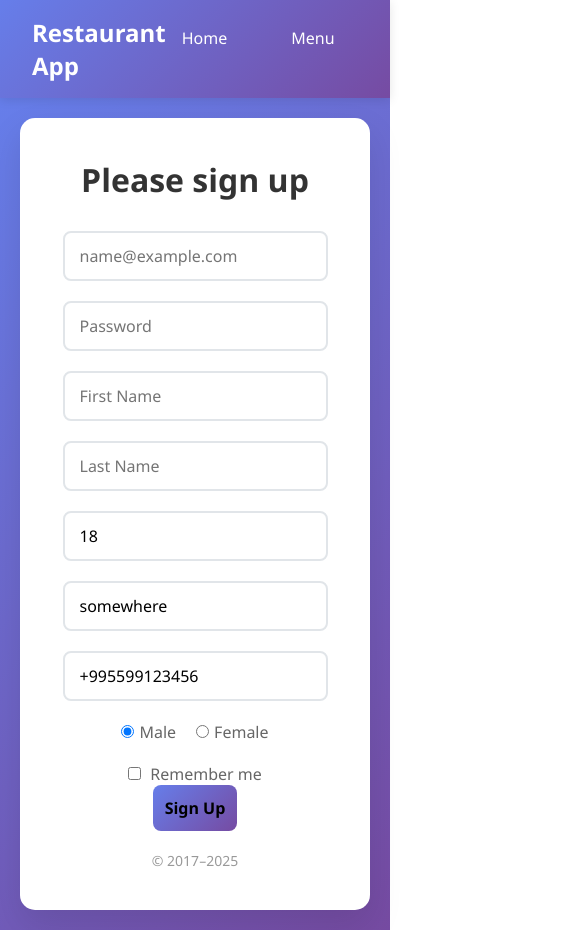
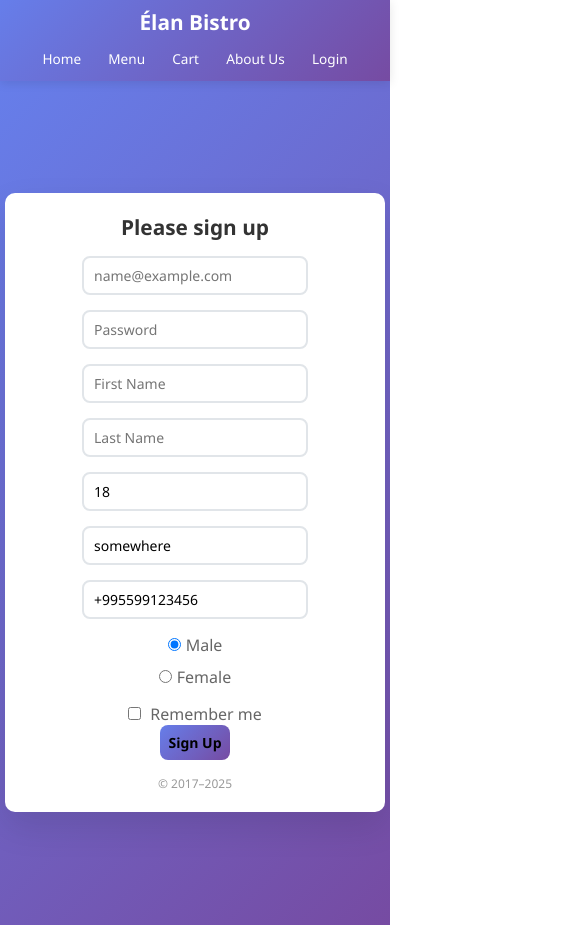
Before and after one commit to Darklegend3600/restaurant, an Angular app in the folder project/: page /authentication in a window 390 px wide. Shown: the top 930 px of the page, 585 px wide, since content can reach past the window. Built offline with nearby package versions, Linux system fonts and the light colour scheme.

Commit message:
gave authentication, not found and about us design and btw i added about us and not found pages

```diff
--- a/project/src/app/about-us/about-us.scss
+++ b/project/src/app/about-us/about-us.scss
@@ -0,0 +1,54 @@
+.container {
+  display: flex;
+  text-align: center;
+  align-items: center;
+  justify-content: center;
+  background: linear-gradient(135deg, #667eea 0%, #764ba2 100%);
+  padding: 20px;
+}
+
+.about-us-container {
+  max-width: 800px;
+  margin: 0 auto;
+  padding: 4rem 2rem;
+  text-align: center;
+  background: linear-gradient(135deg, #f5f7fa 0%, #c3cfe2 100%);
+  min-height: calc(100vh - 80px);
+  display: flex;
+  flex-direction: column;
+  justify-content: center;
+}
+
+.about-us-container h1 {
+  font-size: 3rem;
+  font-weight: 700;
+  color: #333;
+  margin-bottom: 2rem;
+  text-shadow: 0 2px 4px rgba(0, 0, 0, 0.1);
+}
+
+.about-us-container p {
+  font-size: 1.2rem;
+  line-height: 1.8;
+  color: #555;
+  margin-bottom: 1.5rem;
+  text-align: justify;
+}
+
+.about-us-container p:last-of-type {
+  margin-bottom: 0;
+}
+
+@media (max-width: 768px) {
+  .about-us-container {
+    padding: 2rem 1rem;
+  }
+
+  .about-us-container h1 {
+    font-size: 2.5rem;
+  }
+
+  .about-us-container p {
+    font-size: 1.1rem;
+  }
+}
--- a/project/src/app/app.html
+++ b/project/src/app/app.html
@@ -1,6 +1,6 @@
 <nav class="navbar">
   <div class="navbar-brand">
-    <h2>Restaurant App</h2>
+    <h2>Élan Bistro</h2>
   </div>
   <ul class="navbar-nav">
     <li class="nav-item">
--- a/project/src/app/app.scss
+++ b/project/src/app/app.scss
@@ -47,3 +47,46 @@
   background-color: rgba(255, 255, 255, 0.2);
   font-weight: 600;
 }
+
+@media (max-width: 768px) {
+  .navbar {
+    padding: 0.75rem 1rem;
+  }
+
+  .navbar-brand h2 {
+    font-size: 1.3rem;
+  }
+
+  .navbar-nav {
+    gap: 1rem;
+  }
+
+  .nav-link {
+    padding: 0.4rem 0.8rem;
+    font-size: 0.9rem;
+  }
+}
+
+@media (max-width: 480px) {
+  .navbar {
+    padding: 0.5rem;
+    flex-direction: column;
+    align-items: stretch;
+  }
+
+  .navbar-brand {
+    text-align: center;
+    margin-bottom: 0.5rem;
+  }
+
+  .navbar-nav {
+    justify-content: center;
+    gap: 0.5rem;
+    flex-wrap: wrap;
+  }
+
+  .nav-link {
+    padding: 0.3rem 0.6rem;
+    font-size: 0.85rem;
+  }
+}
--- a/project/src/app/authentication/authentication.scss
+++ b/project/src/app/authentication/authentication.scss
@@ -101,3 +101,80 @@ p {
   font-size: 14px;
   margin-top: 20px;
 }
+
+@media (max-width: 768px) {
+  .container {
+    padding: 10px;
+  }
+
+  .form-signin {
+    padding: 30px 20px;
+    max-width: 350px;
+  }
+
+  h1 {
+    font-size: 1.5rem;
+    margin-bottom: 20px;
+  }
+
+  .form-control {
+    padding: 10px 12px;
+    font-size: 15px;
+  }
+
+  .btn-primary {
+    padding: 10px;
+    font-size: 15px;
+  }
+
+  .gender-options {
+    gap: 15px;
+  }
+}
+
+@media (max-width: 480px) {
+  .container {
+    padding: 5px;
+    min-height: 100vh;
+  }
+
+  .form-signin {
+    padding: 20px 15px;
+    max-width: 100%;
+    border-radius: 10px;
+  }
+
+  h1 {
+    font-size: 1.3rem;
+    margin-bottom: 15px;
+  }
+
+  .form-floating {
+    margin-bottom: 15px;
+  }
+
+  .form-control {
+    padding: 8px 10px;
+    font-size: 14px;
+  }
+
+  .btn-primary {
+    padding: 8px;
+    font-size: 14px;
+  }
+
+  .gender-options {
+    flex-direction: column;
+    gap: 10px;
+    align-items: center;
+  }
+
+  .gender-section {
+    margin-bottom: 15px;
+  }
+
+  p {
+    font-size: 12px;
+    margin-top: 15px;
+  }
+}
--- a/project/src/app/not-found/not-found.html
+++ b/project/src/app/not-found/not-found.html
@@ -1 +1,15 @@
-<p>not-found works!</p>
+<div class="not-found-container">
+  <div class="not-found-content">
+    <img src="https://img.freepik.com/premium-vector/monkey-carrying-magnifying-glass-is-searching-knowledge_10606-12075.jpg" alt="Monkey searching with magnifying glass" class="error-image">
+    <h1 class="error-code">404</h1>
+    <h2 class="error-title">Page Not Found </h2>
+    <p class="error-message">
+      Oops! The page you're looking for seems to have wandered off the menu.
+      Don't worry, let's get you back to some delicious options.
+    </p>
+    <div class="action-buttons">
+      <a routerLink="/home" class="btn btn-primary">Go Home</a>
+      <a routerLink="/menu" class="btn btn-secondary">View Menu</a>
+    </div>
+  </div>
+</div>
--- a/project/src/app/not-found/not-found.scss
+++ b/project/src/app/not-found/not-found.scss
@@ -0,0 +1,114 @@
+.not-found-container {
+  display: flex;
+  justify-content: center;
+  align-items: center;
+  min-height: calc(101.1vh - 80px);
+  background: linear-gradient(135deg, #f5f7fa 0%, #c3cfe2 100%);
+  padding: 2rem;
+}
+
+.not-found-content {
+  text-align: center;
+  max-width: 600px;
+  background: white;
+  padding: 3rem;
+  border-radius: 15px;
+  box-shadow: 0 10px 30px rgba(0, 0, 0, 0.1);
+}
+
+.error-image {
+  width: 200px;
+  height: auto;
+  margin-bottom: 1rem;
+}
+
+.error-code {
+  font-size: 8rem;
+  font-weight: 700;
+  color: #667eea;
+  margin-bottom: 1rem;
+  text-shadow: 2px 2px 4px rgba(0, 0, 0, 0.1);
+}
+
+.error-title {
+  font-size: 2.5rem;
+  color: #333;
+  margin-bottom: 1rem;
+  font-weight: 600;
+}
+
+.error-message {
+  font-size: 1.2rem;
+  color: #666;
+  margin-bottom: 2rem;
+  line-height: 1.6;
+}
+
+.action-buttons {
+  display: flex;
+  gap: 1rem;
+  justify-content: center;
+  flex-wrap: wrap;
+}
+
+.btn {
+  display: inline-block;
+  padding: 0.75rem 1.5rem;
+  text-decoration: none;
+  border-radius: 8px;
+  font-weight: 600;
+  font-size: 1rem;
+  transition: all 0.3s ease;
+  cursor: pointer;
+  border: none;
+}
+
+.btn-primary {
+  background: linear-gradient(135deg, #667eea 0%, #764ba2 100%);
+  color: white;
+}
+
+.btn-primary:hover {
+  transform: translateY(-2px);
+  box-shadow: 0 5px 15px rgba(102, 126, 234, 0.4);
+}
+
+.btn-secondary {
+  background: #f8f9fa;
+  color: #333;
+  border: 2px solid #667eea;
+}
+
+.btn-secondary:hover {
+  background: #667eea;
+  color: white;
+  transform: translateY(-2px);
+  box-shadow: 0 5px 15px rgba(102, 126, 234, 0.3);
+}
+
+@media (max-width: 768px) {
+  .not-found-content {
+    padding: 2rem;
+  }
+
+  .error-image {
+    width: 150px;
+  }
+
+  .error-code {
+    font-size: 6rem;
+  }
+
+  .error-title {
+    font-size: 2rem;
+  }
+
+  .action-buttons {
+    flex-direction: column;
+    align-items: center;
+  }
+
+  .btn {
+    width: 200px;
+  }
+}
--- a/project/src/app/not-found/not-found.ts
+++ b/project/src/app/not-found/not-found.ts
@@ -1,8 +1,9 @@
 import { Component } from '@angular/core';
+import { RouterModule } from '@angular/router';
 
 @Component({
   selector: 'app-not-found',
-  imports: [],
+  imports: [RouterModule],
   templateUrl: './not-found.html',
   styleUrl: './not-found.scss',
 })
```
Also changed, not shown: project/src/app/about-us/about-us.html (+10 -1 lines).
